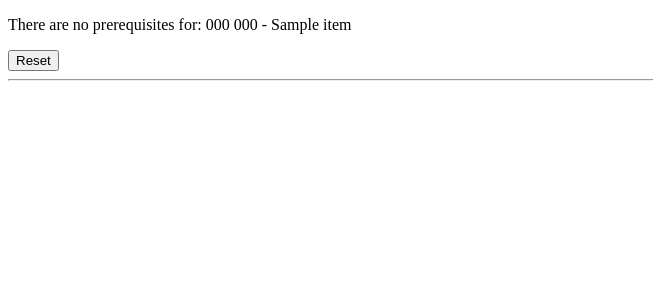
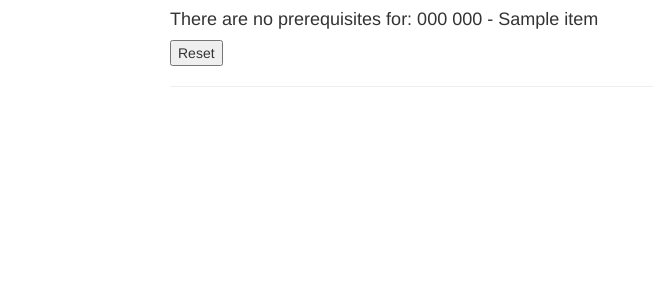
Before and after one commit to meixingdg/course-prereq, a Python web app: template templates/outputPrereqs.html in a window 1280 px wide. Shown: the top 300 px of the page, without its empty margins (0-653 px from the left). Run offline with Jinja, Linux system fonts and the light colour scheme; the template is opened without the code that fills it: most values are stand-ins (such as "Sample title", 1, 10 or a date in 2020); some libraries are stand-ins or nearby versions.

Commit message:
Updated outputPrereqs to look prettier

```diff
--- a/templates/outputPrereqs.html
+++ b/templates/outputPrereqs.html
@@ -1,26 +1,48 @@
 <!DOCTYPE html>
+<!--Webpage generator-->
 {% autoescape true %}
 <html>
+  <head>
+	<!--Load Bootstrap to make this easier-->
+	<meta charset="utf-8">
+	<meta name="viewport" content="width=device-width, initial-scale=1">
+	<link rel="stylesheet" href="http://maxcdn.bootstrapcdn.com/bootstrap/3.3.4/css/bootstrap.min.css">
+	<script src="https://ajax.googleapis.com/ajax/libs/jquery/1.11.1/jquery.min.js"></script>
+	<script src="http://maxcdn.bootstrapcdn.com/bootstrap/3.3.4/js/bootstrap.min.js"></script>
+	<!--Edit container to be less wide-->
+	<style>
+		@media (min-width: 1200px) {
+			.container{
+				max-width: 970px;
+			}
+		}
+	</style>
+  </head>
   <body>
+  <!--Create a container to keep the website neat and organized. Everything goes in it-->
+	<div class="container">
+	<!--Check if there are prerequisites to a course (there aren't it tree length == 1-->
 		{% if tree|length == 1 %}
-	  <p>There are no prerequisites for: {{ tree[0].departmentCode }} {{ tree[0].code }} - {{ tree[0].name }}</p>
+		  <h4>There are no prerequisites for: {{ tree[0].departmentCode }} {{ tree[0].code }} - {{ tree[0].name }}</h1>
 		{% else %}
-      <p>The prerequisite tree for {{ tree[0].departmentCode }} {{ tree[0].code }} - {{ tree[0].name }} is:</p>
+		<!--If there are, we will make a well for each object in the tree-->
+		  <h4>The prerequisite tree for {{ tree[0].departmentCode }} {{ tree[0].code }} - {{ tree[0].name }} is:</h1>
 		  {% for item in tree %}
-	    <p>
-	      {% for n in range (item.depth*4) %}
-		    &nbsp
-		  {% endfor %}
-          <span style="background-color: {{item.backgroundColor}}">{{ item.departmentCode }} {{ item.code}} - {{ item.name }} </span>
-	    <p>
+			<<!--Include a title for each well which is the course's description. Appears on hover.-->
+			  <div class="well"; title="{{item.description}}"; style="margin-left: {{item.depth*60}}px; background-color: {{item.backgroundColor}}">
+				<span>
+					{{ item.departmentCode }} {{ item.code}} - {{ item.name }}</span>
+			  </div>
 		  {% endfor %}
 		{% endif %}
 		<form method="post">
 		  <div>
+		  <!--Reset button to bring back to original page-->
 			<button name="reset" value ="true" type="submit">Reset</button>
 		  </div>
 		</form>
 		<hr>
+	</div>
   </body>
 </html>
 {% endautoescape %}
```
Lines whose indentation alone changed are shown as unchanged.
